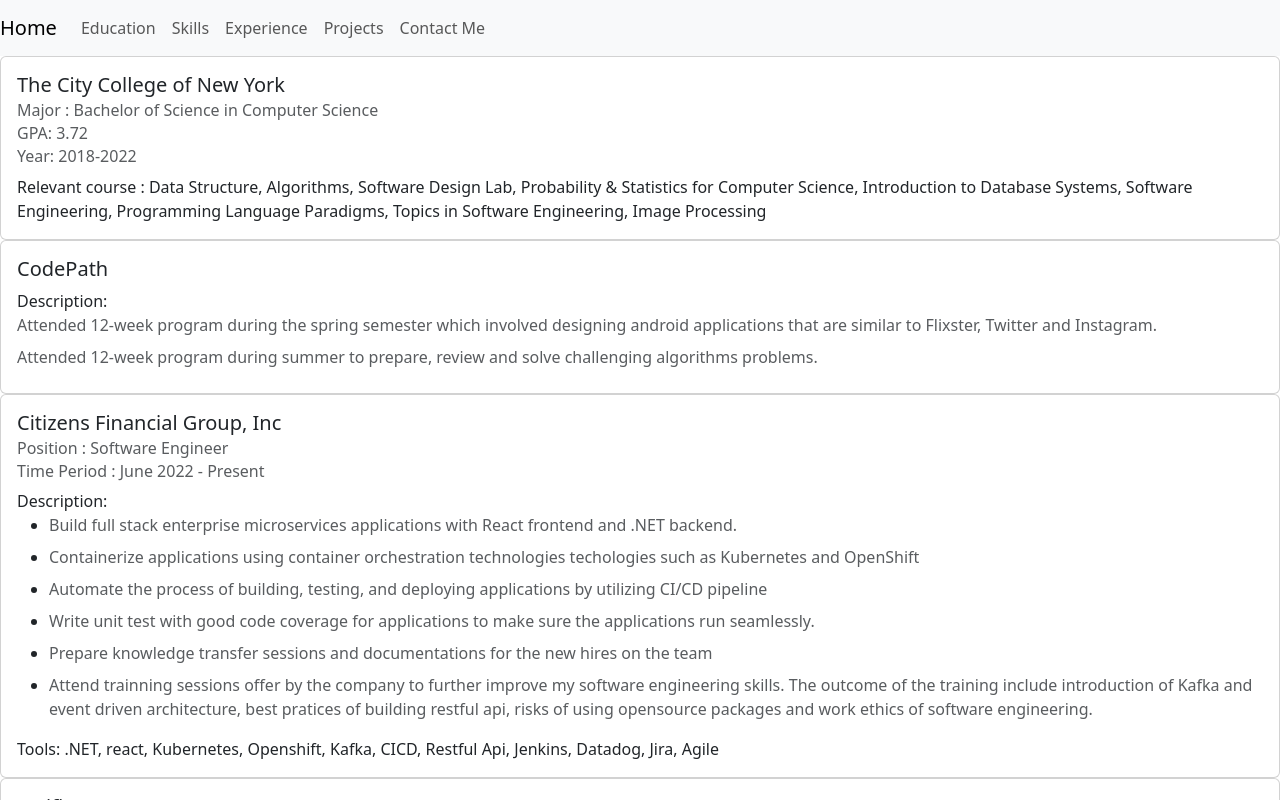
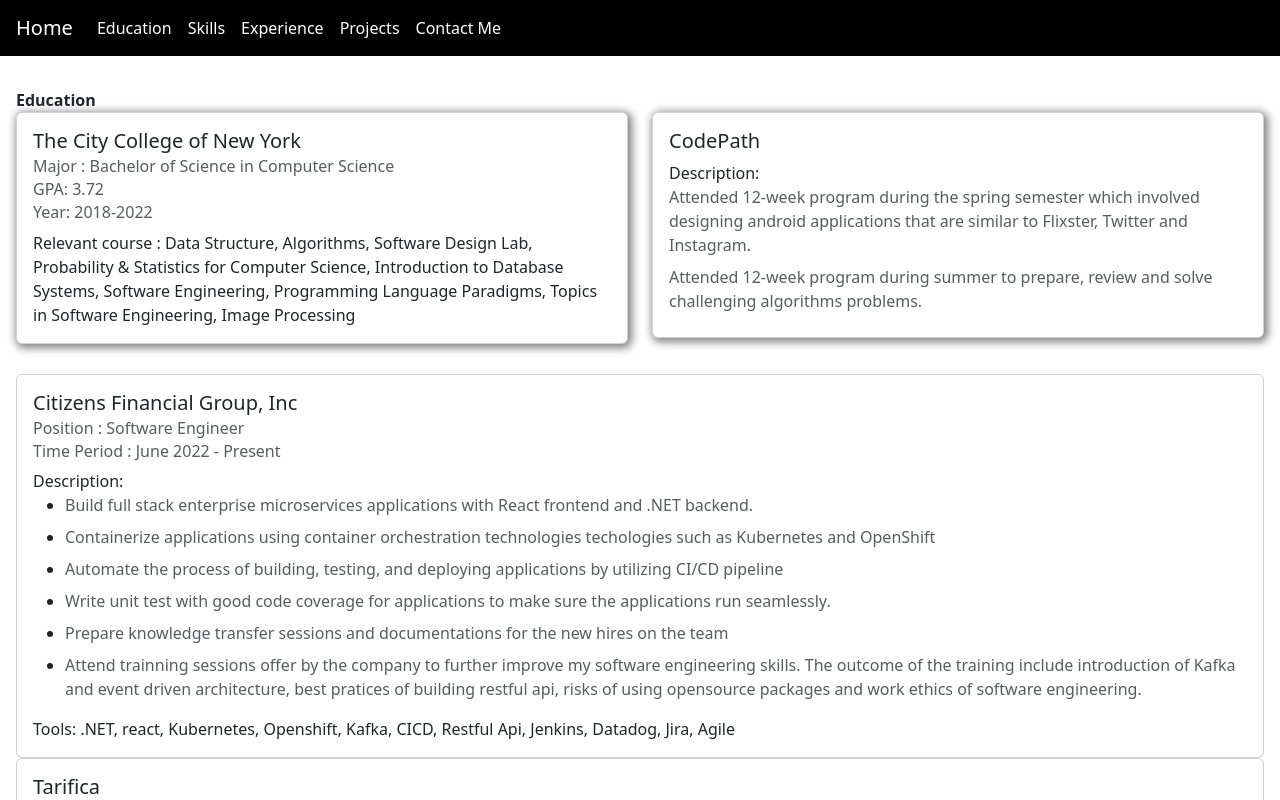
Before and after one commit to qxou14/personal_website, a React (Create React App) app: page / in a window 1280 px wide. Shown: the top 800 px of the page. Built offline with nearby package versions, Linux system fonts and the light colour scheme.

Commit message:
adding styles to education

```diff
--- a/src/App.js
+++ b/src/App.js
@@ -1,6 +1,6 @@
 import Header from "./Component/Header";
 import EducationPage from "./Component/EducationPage";
-import Education from "./Content/EducationContent";
+import { Education, ExtraEducation } from "./Content/EducationContent";
 import ExperiencePage from "./Component/Experience";
 import Experience from "./Content/ExperienceContent";
 import Project from "./Content/ProjectContent";
@@ -9,11 +9,13 @@
 
 function App() {
   return (
-    <div className="App">
+    <div>
       <Header />
-      <EducationPage content={Education} />
-      <ExperiencePage content={Experience} />
-      <ProjectPage content={Project} />
+      <div className="content">
+        <EducationPage education={Education} extra={ExtraEducation} />
+        <ExperiencePage content={Experience} />
+        <ProjectPage content={Project} />
+      </div>
     </div>
   );
 }
--- a/src/Component/EducationPage.js
+++ b/src/Component/EducationPage.js
@@ -1,9 +1,13 @@
 import React from "react";
-import { Card } from "react-bootstrap";
+import { Card, Row, Col } from "react-bootstrap";
 
-const school_page = (education) => {
-  return education.school ? (
-    <Card key={education.key}>
+function EducationPage({ education, extra }) {
+  return (
+    <div className="education-page">
+      <b>Education</b>
+      <Row>
+        <Col className="education-content">
+          <Card key={education.key} className="education-card">
             <Card.Body>
               <Card.Title>{education.name}</Card.Title>
               <Card.Subtitle className="mb-2 text-muted">
@@ -15,16 +19,20 @@
               <Card.Subtitle className="mb-2 text-muted">
                 Year: {education.year}
               </Card.Subtitle>
-        <Card.Text>Relevant course : {education.relevant_course}</Card.Text>
+              <Card.Text>
+                Relevant course : {education.relevant_course}
+              </Card.Text>
             </Card.Body>
           </Card>
-  ) : (
-    <Card key={education.key}>
+        </Col>
+
+        <Col className="education-content">
+          <Card key={extra.key} className="education-card">
             <Card.Body>
-        <Card.Title>{education.name}</Card.Title>
+              <Card.Title>{extra.name}</Card.Title>
               <div>
                 Description:{" "}
-          {education.description.map((des) => (
+                {extra.description.map((des) => (
                   <Card.Text className="mb-2 text-muted" key={des.key}>
                     {des.content}
                   </Card.Text>
@@ -32,11 +40,10 @@
               </div>
             </Card.Body>
           </Card>
+        </Col>
+      </Row>
+    </div>
   );
-};
-
-function EducationPage({ content }) {
-  return <div>{content.map((education) => school_page(education))}</div>;
 }
 
 export default EducationPage;
--- a/src/Component/Header.js
+++ b/src/Component/Header.js
@@ -3,23 +3,23 @@
 
 export default function Header() {
   return (
-    <div>
-      <Navbar className="bg-body-tertiary">
-        <Navbar.Brand>Home</Navbar.Brand>
+    <div className="header">
+      <Navbar>
+        <Navbar.Brand className="custom-nav-link">Home</Navbar.Brand>
         <Nav className="me-auto">
-          <Nav.Link eventKey={1} href="#">
+          <Nav.Link eventKey={1} href="#" className="custom-nav-link">
             Education
           </Nav.Link>
-          <Nav.Link eventKey={1} href="#">
+          <Nav.Link eventKey={1} href="#" className="custom-nav-link">
             Skills
           </Nav.Link>
-          <Nav.Link eventKey={2} href="#">
+          <Nav.Link eventKey={2} href="#" className="custom-nav-link">
             Experience
           </Nav.Link>
-          <Nav.Link eventKey={3} href="#">
+          <Nav.Link eventKey={3} href="#" className="custom-nav-link">
             Projects
           </Nav.Link>
-          <Nav.Link eventKey={4} href="#">
+          <Nav.Link eventKey={4} href="#" className="custom-nav-link">
             Contact Me
           </Nav.Link>
         </Nav>
--- a/src/Content/EducationContent.js
+++ b/src/Content/EducationContent.js
@@ -1,5 +1,4 @@
-const Education = [
-  {
+const Education = {
   key: 1,
   name: "The City College of New York",
   major: "Bachelor of Science in Computer Science",
@@ -8,8 +7,9 @@
   relevant_course:
     "Data Structure, Algorithms, Software Design Lab, Probability & Statistics for Computer Science, Introduction to Database Systems, Software Engineering, Programming Language Paradigms, Topics in Software Engineering, Image Processing",
   school: true,
-  },
-  {
+};
+
+const ExtraEducation = {
   key: 2,
   school: false,
   name: "CodePath",
@@ -25,7 +25,6 @@
         "Attended 12-week program during summer to prepare, review and solve challenging algorithms problems.",
     },
   ],
-  },
-];
+};
 
-export default Education;
+export { Education, ExtraEducation };
--- a/src/Style/app.css
+++ b/src/Style/app.css
@@ -33,3 +33,32 @@
   max-height: 300px;
   object-fit: contain;
 }
+
+/* .education-content {
+  background-color: yellow;
+} */
+
+.education-card {
+  min-height: 210px;
+  box-shadow: 2px 2px 8px 2px gray;
+}
+
+.header {
+  padding-left: 16px;
+  background-color: black;
+}
+
+.content {
+  padding-left: 16px;
+  padding-right: 16px;
+  padding-top: 32px;
+  padding-bottom: 64px;
+}
+
+.education-page {
+  margin-bottom: 30px;
+}
+
+.custom-nav-link {
+  color: white !important;
+}
```
Lines whose indentation alone changed are shown as unchanged.
